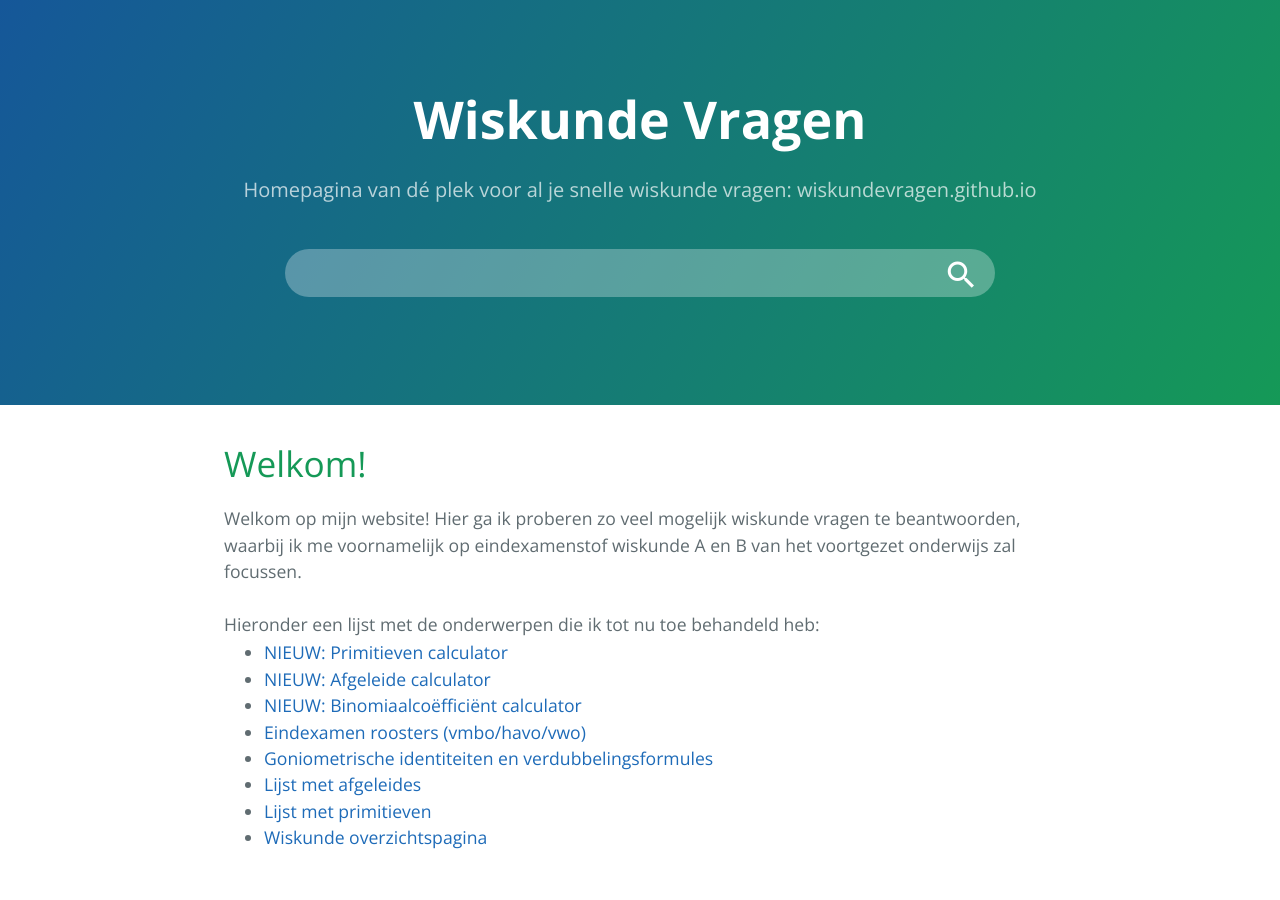
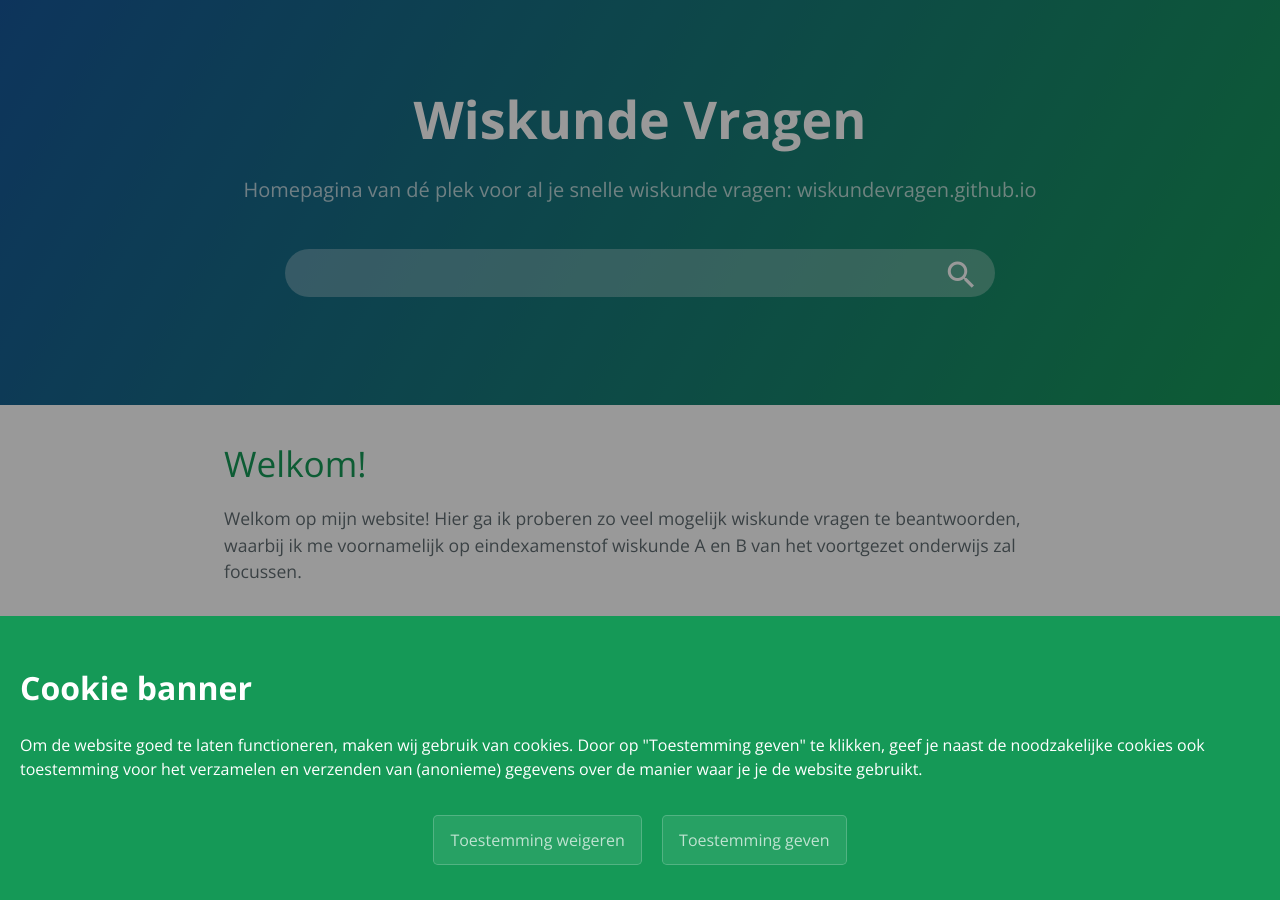
Before and after one commit to wiskundevragen/wiskundevragen.github.io, a Jekyll site: the page built from index.html, in a window 1280 px wide. Built offline with Jekyll 4.4.1, drawn with Linux system fonts in a browser that asks for light colours.

Commit message:
add tracking and cookie consent bar

```diff
--- a/_layouts/default.html
+++ b/_layouts/default.html
@@ -9,8 +9,53 @@
 	<!-- <base href="https://wiskundevragen.github.io/" /> -->
 	<script async src="https://www.googletagmanager.com/gtag/js?id={{ site.google_analytics }}"></script>
 	<script>
+		function setCookie(name, value, days) {
+			var expires = "";
+			if (days) {
+				var date = new Date();
+				date.setTime(date.getTime() + (days * 24 * 60 * 60 * 1000));
+				expires = "; expires=" + date.toUTCString();
+			}
+			document.cookie = name + "=" + (value || "") + expires + "; path=/";
+		}
+		function getCookie(name) {
+			var nameEQ = name + "=";
+			var ca = document.cookie.split(';');
+			for (var i = 0; i < ca.length; i++) {
+				var c = ca[i];
+				while (c.charAt(0) == ' ') c = c.substring(1, c.length);
+				if (c.indexOf(nameEQ) == 0) return c.substring(nameEQ.length, c.length);
+			}
+			return null;
+		}
+
+		window.addEventListener('DOMContentLoaded', function () {
+			if (!getCookie("askedConsent")) {
+				document.getElementById("cookieBanner").classList.remove("hidden");
+				document.getElementById("overlay").classList.add("shown");
+				document.getElementById("cookieConsentButton").addEventListener("click", function () {
+					gtag('consent', 'update', {
+						'analytics_storage': 'granted'
+					});
+					setCookie("askedConsent", true, 365);
+					setCookie("cookieConsent", true, 365);
+					document.getElementById("overlay").classList.remove("shown");
+					document.getElementById("cookieBanner").classList.add("hidden");
+				});
+				document.getElementById("cookieRefuseButton").addEventListener("click", function () {
+					setCookie("askedConsent", true, 365);
+					setCookie("cookieConsent", false, 365);
+					document.getElementById("overlay").classList.remove("shown");
+					document.getElementById("cookieBanner").classList.add("hidden");
+				});
+			}
+		});
+
 		window.dataLayer = window.dataLayer || [];
 		function gtag() { dataLayer.push(arguments); }
+		gtag('consent', 'default', {
+			'analytics_storage': 'denied'
+		});
 		gtag('js', new Date());
 		gtag('config', '{{ site.google_analytics }}');
 	</script>
@@ -120,6 +165,41 @@
 				font-size: 14px;
 			}
 		}
+
+		#cookieBanner.hidden {
+			display: none;
+		}
+
+		#cookieBanner>h1,
+		#cookieBanner>p {
+			color: white;
+			margin-top: 0px;
+		}
+
+		#cookieBanner {
+			position: fixed;
+			padding: 48px 20px;
+			bottom: 0;
+			width: 100%;
+			min-height: 200px;
+			z-index: 20;
+			background: #159957;
+		}
+
+		#overlay {
+			position: fixed;
+			display: none;
+			left: 0;
+			top: 0;
+			width: 100%;
+			height: 100%;
+			z-index: 10;
+			background: rgba(0, 0, 0, .4);
+		}
+
+		#overlay.shown {
+			display: block;
+		}
 	</style>
 
 	{% seo %}
@@ -166,7 +246,8 @@
 		<script>
 			var home = false;
 		</script>
-		<a href="../" class="btn">{% if page.lang == "en_GB" %} Home page (in Dutch) {% else %} Homepagina {% endif %}</a>
+		<a href="../" class="btn">{% if page.lang == "en_GB" %} Home page (in Dutch) {% else %} Homepagina {% endif
+			%}</a>
 		{% endif %}
 	</header>
 
@@ -187,13 +268,29 @@
 				<a href='{{site.page_names[item].url}}'>
 					{{site.page_names[item].desc}}
 				</a>
-				{% if page.lang %} {% if page.lang != "nl" %} {% if site.page_names[item].lang != page.lang %} (in Dutch) {% endif %} {% endif %} {% endif %}
+				{% if page.lang %} {% if page.lang != "nl" %} {% if site.page_names[item].lang != page.lang %} (in
+				Dutch) {% endif %} {% endif %} {% endif %}
 			</li>
 			{% endif %}
 			{% endfor %}
 		</ul>
 		{% endif %}
 	</main>
+	<div id="cookieBanner" class="hidden">
+		<h1>Cookie banner</h1>
+		<p>
+			Om de website goed te laten functioneren, maken wij gebruik van cookies. Door op "Toestemming geven" te
+			klikken, geef je naast de noodzakelijke cookies ook toestemming voor het verzamelen en verzenden van
+			(anonieme) gegevens over de manier waar je je de website gebruikt.
+		</p>
+		<center>
+			<button id="cookieRefuseButton" class="btn">Toestemming
+				weigeren</button>
+			<button id="cookieConsentButton" class="btn">Toestemming
+				geven</button>
+		</center>
+	</div>
+	<div id="overlay"></div>
 </body>
 
 </html>
```
Also changed, not shown: JS/integral.js (+5 -8 lines).
